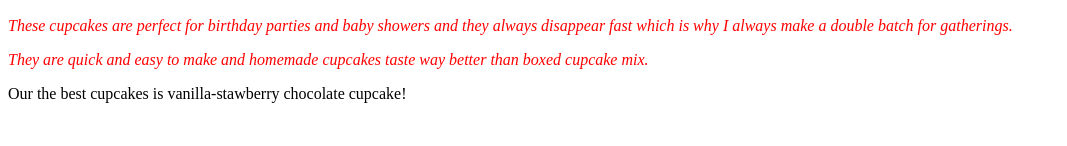
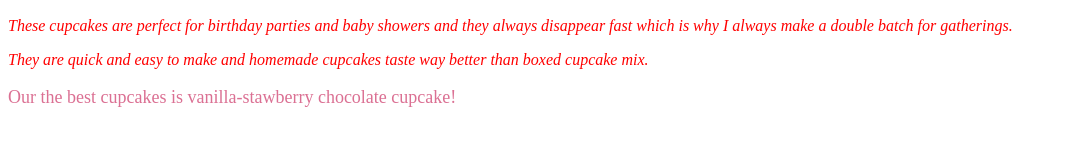
Before and after one commit to vzubarieva/Cupcake-Shop, a plain HTML site: page index.html in a window 1280 px wide. Shown: the part 174-320 px from the top of the page, without its empty margins (0-1067 px from the left). Drawn offline with Linux system fonts and the light colour scheme.

Commit message:
Added class best and CSS rules

```diff
--- a/css/stylesheet.css
+++ b/css/stylesheet.css
@@ -2,3 +2,8 @@
   color: red;
   font-style: italic;
 }
+
+.best {
+  color: palevioletred;
+  font-size: large;
+}
```
